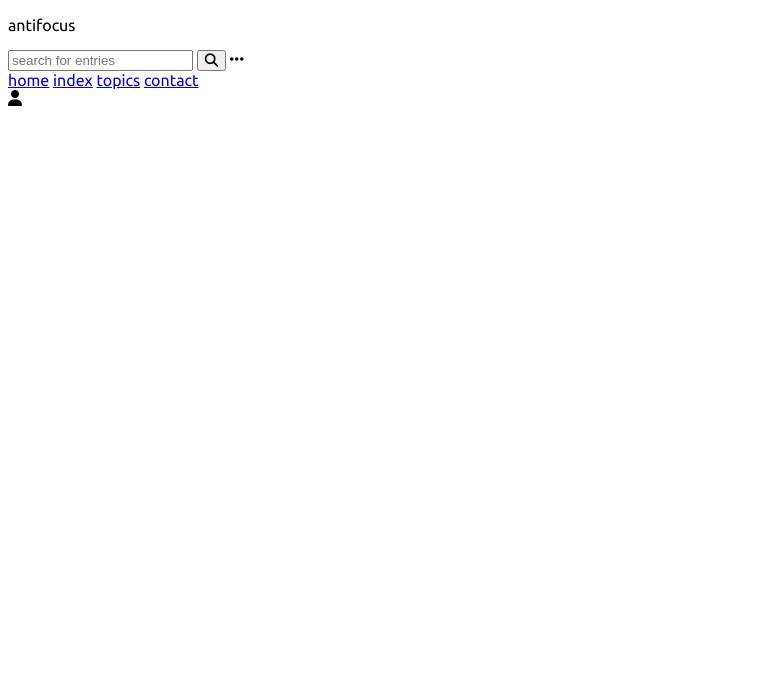
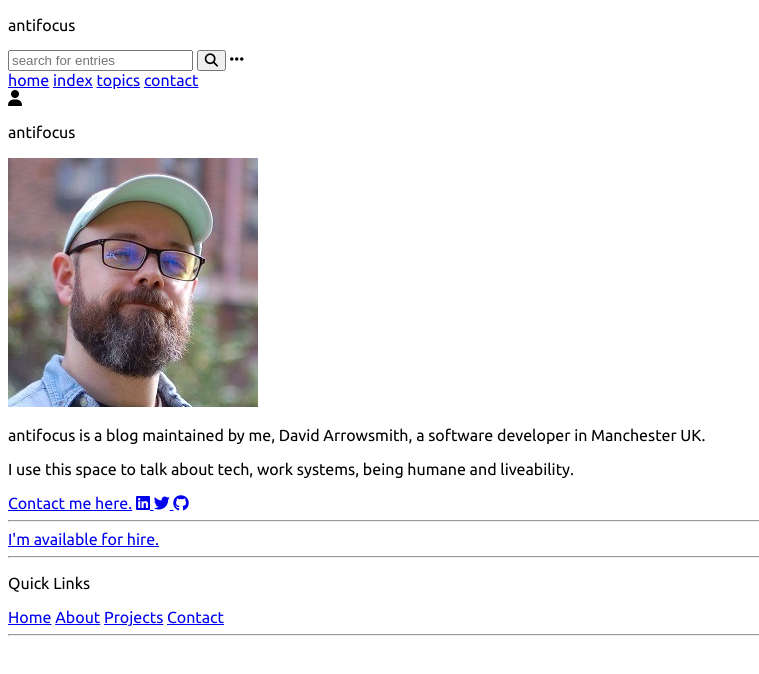
Before and after one commit to DevArrowsmith/blog, a plain HTML site: page index.html in a window 1280 px wide. Shown: the whole page, without its empty margins (0-759 px from the left). Drawn offline with Linux system fonts and the light colour scheme.

Commit message:
Create footer in index.html.

```diff
--- a/index.html
+++ b/index.html
@@ -30,5 +30,38 @@
     <section>
 
     </section>
+
+    <footer>
+        <p>antifocus</p>
+        <img src="assets/footer/about-image-thumb.jpg" alt="Portrait photograph of David Arrowsmith."/>
+        <p>antifocus is a blog maintained by me, David Arrowsmith, a software developer in Manchester UK.</p>
+        <p>I use this space to talk about tech, work systems, being humane and liveability.</p>
+        <a href="#">Contact me here.</a>
+
+        <span>
+            <a href="https://www.linkedin.com/in/david-arrowsmith/" target="_blank">
+                <i class="fa fa-linkedin-square" aria-hidden="true"></i>
+            </a>
+            <a href="https://twitter.com/Dev_Arrowsmith" target="_blank">
+                <i class="fa fa-twitter" aria-hidden="true"></i>
+            </a>
+            <a href="https://github.com/devarrowsmith" target="_blank">
+                <i class="fa fa-github" aria-hidden="true"></i>
+            </a>
+        </span>
+
+        <hr />
+        <a href="#">I'm available for hire.</a>
+        <hr />
+
+        <div>
+            <p>Quick Links</p>
+            <a href="index.html">Home</a>
+            <a href="about.html">About</a>
+            <a href="projects.html">Projects</a>
+            <a href="contact.html">Contact</a>
+        </div>
+        <hr/>
+    </footer>
 </body>
 </html>
```
Also changed, not shown: assets/footer/about-image-thumb.jpg (added).
